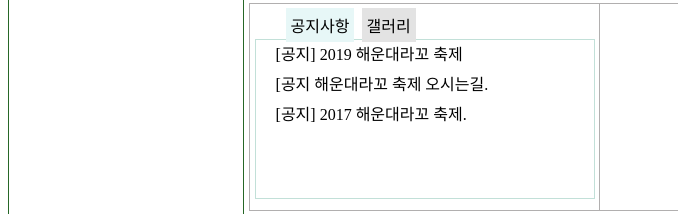
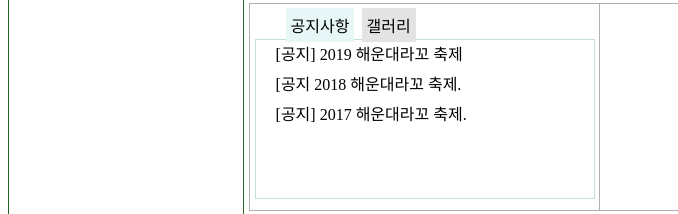
Before and after one commit to jeehoo0767/add-js, a plain HTML site: page 해운대축제페이지/index.html in a window 1280 px wide. Shown: the part 371-585 px from the top of the page, 0-678 px from the left. Drawn offline with Linux system fonts and the light colour scheme.

```diff
--- a/해운대축제페이지/index.html
+++ b/해운대축제페이지/index.html
@@ -66,7 +66,7 @@
                                 <div class="nb" onclick="openmodal()">[공지] 2019 해운대라꼬 축제</div>
                             </li>
                             <li>
-                                <div class="nb" onclick="openmodal()">[공지 해운대라꼬 축제 오시는길.</div>
+                                <div class="nb" onclick="openmodal()">[공지  2018 해운대라꼬 축제.</div>
                             </li>
                             <li>
                                 <div class="nb" onclick="openmodal()">[공지] 2017 해운대라꼬 축제.</div>
```
